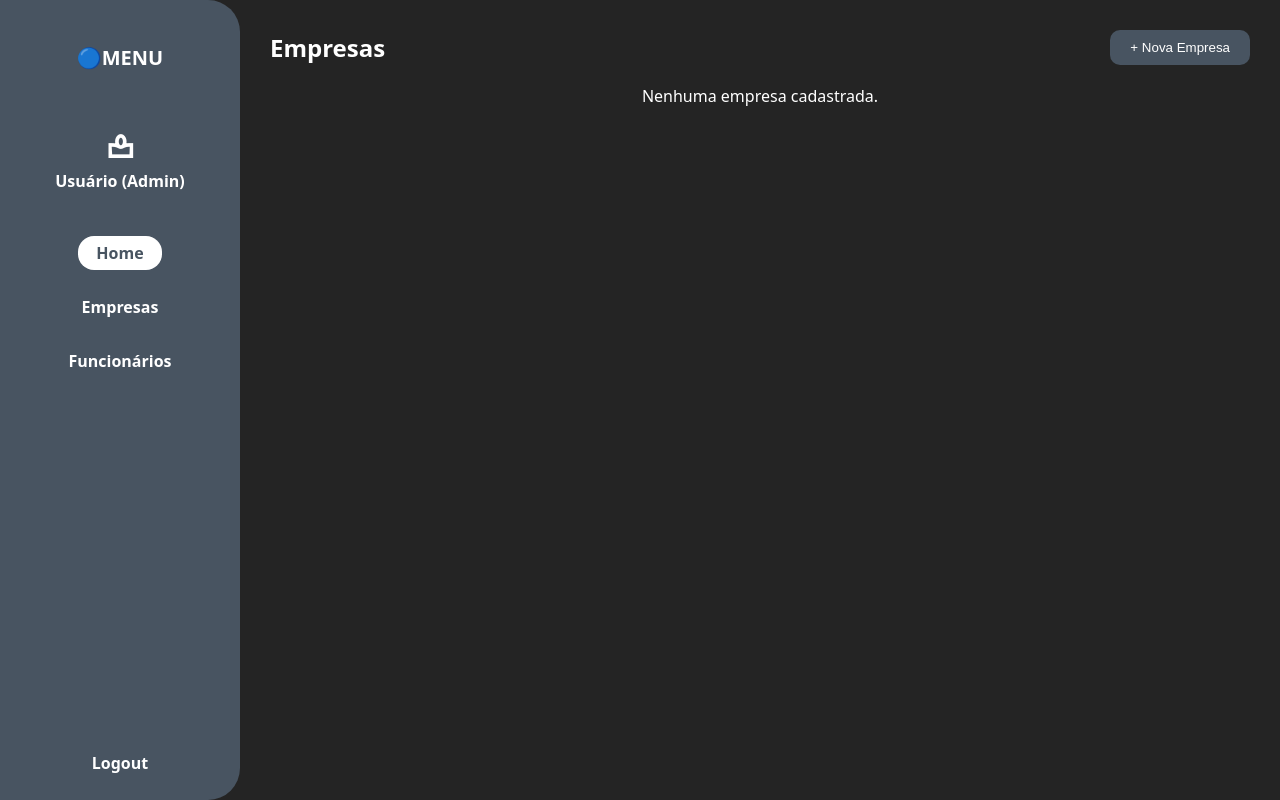
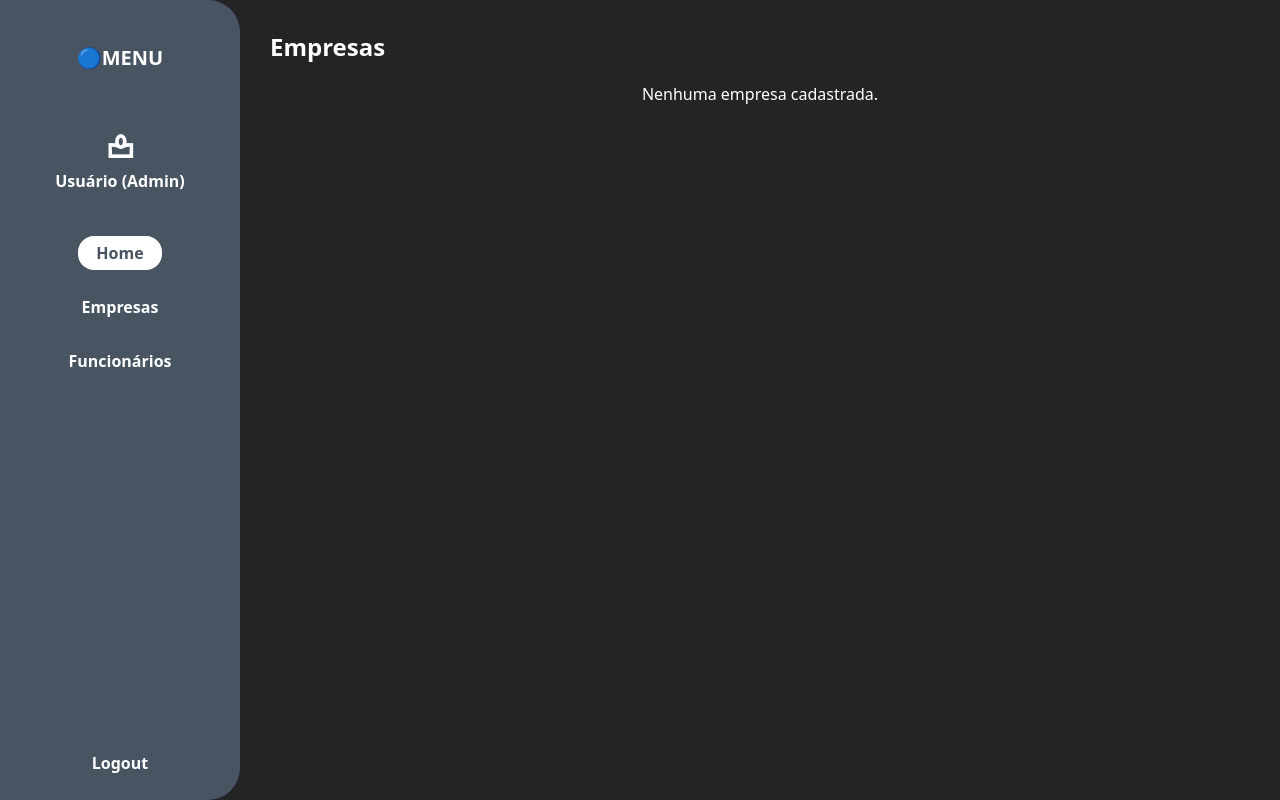
Before and after one commit to mateusrosado/TI-Manager, a PHP site: page /TI-Manager/Views/Adm/home.php in a window 1280 px wide. Run offline with PHP 8.4, Linux system fonts and the light colour scheme; some libraries are stand-ins or nearby versions.

Commit message:
refactor: remover botão de adicionar nova empresa da visão geral

```diff
--- a/Views/Adm/home.php
+++ b/Views/Adm/home.php
@@ -30,7 +30,6 @@
         <section id="home" class="active">
             <div class="header-section">
                 <h2>Empresas</h2>
-                <button class="btn" onclick="window.location.href='<?= BASE_URL; ?>AddCliente/'">+ Nova Empresa</button>
             </div>
             <div class="card-container">
                 <?php if (!empty($viewData['empresas'])): ?>
```
